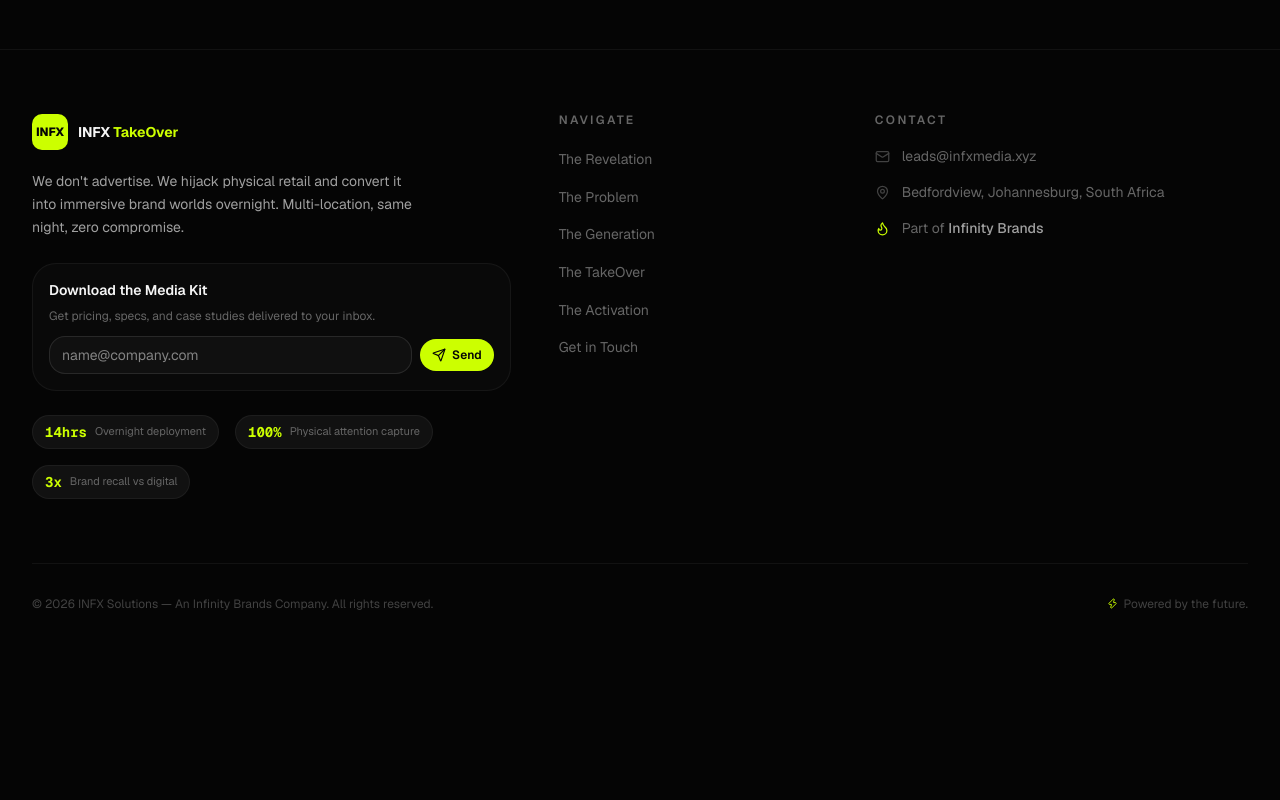
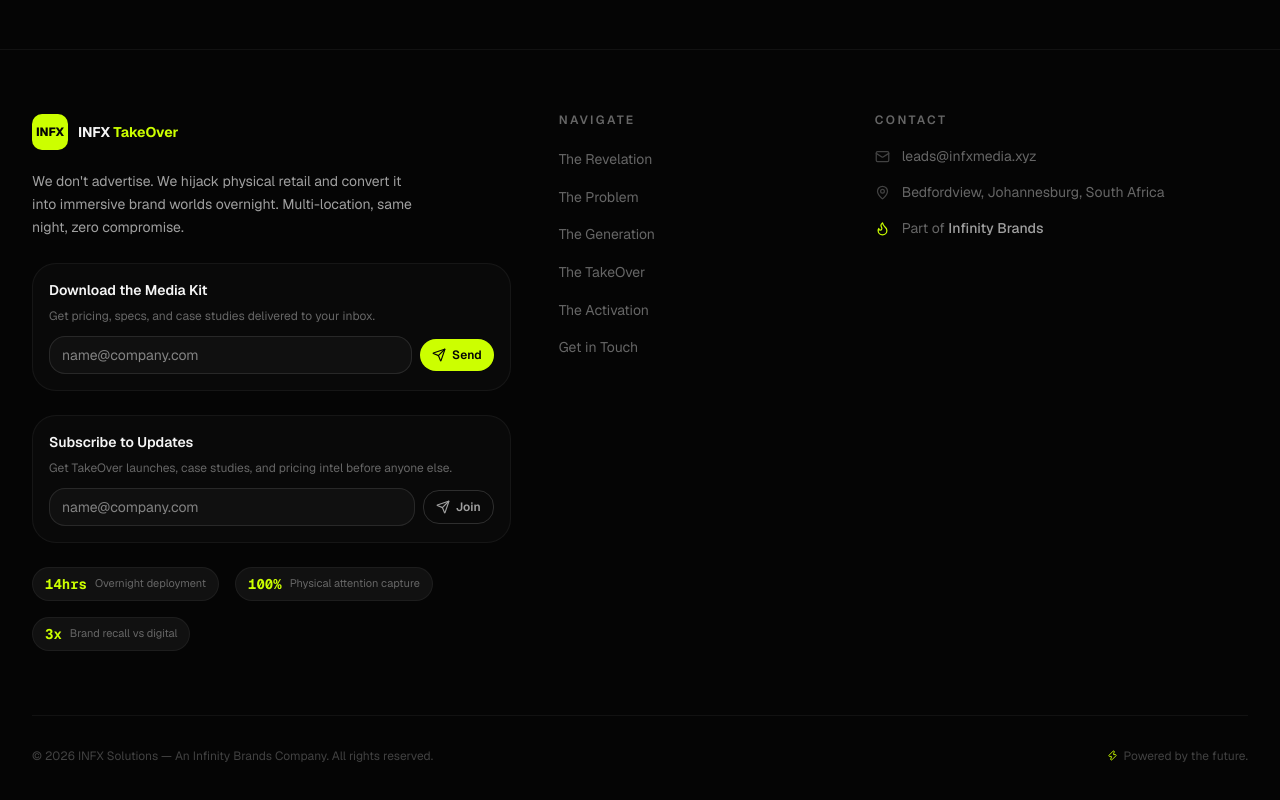
Before and after one commit to targetpraks/infx-media-website, a Next.js app: page /legal in a window 1280 px wide. Shown: the part 988-1788 px from the top of the page. Before the commit the page ends 1664 px from the top, so only its background shows below. Built offline with nearby package versions, Linux system fonts and the light colour scheme.

Commit message:
Task 3: Add newsletter capture in footer

```diff
--- a/src/app/components/Footer.tsx
+++ b/src/app/components/Footer.tsx
@@ -29,6 +29,10 @@ export default function Footer() {
   const [softEmail, setSoftEmail] = useState("");
   const [softStatus, setSoftStatus] = useState<"idle" | "loading" | "success" | "error">("idle");
   const [softError, setSoftError] = useState("");
+
+  const [newsletterEmail, setNewsletterEmail] = useState("");
+  const [newsletterStatus, setNewsletterStatus] = useState<"idle" | "loading" | "success" | "error">("idle");
+  const [newsletterError, setNewsletterError] = useState("");
 
   useEffect(() => {
     const handler = () => setShowBackToTop(window.scrollY > 600);
@@ -67,6 +71,36 @@ export default function Footer() {
     } catch {
       setSoftStatus("error");
       setSoftError("Something went wrong. Please try again.");
+    }
+  };
+
+  const handleNewsletterSubmit = async (e: React.FormEvent) => {
+    e.preventDefault();
+    if (!newsletterEmail.trim() || !/^[^\s@]+@[^\s@]+\.[^\s@]+$/.test(newsletterEmail)) {
+      setNewsletterError("Please enter a valid email.");
+      setNewsletterStatus("error");
+      return;
+    }
+    setNewsletterError("");
+    setNewsletterStatus("loading");
+    try {
+      const res = await fetch(WEB3FORMS_ENDPOINT, {
+        method: "POST",
+        headers: { "Content-Type": "application/json", Accept: "application/json" },
+        body: JSON.stringify({
+          access_key: WEB3FORMS_KEY,
+          subject: "INFX Newsletter Subscription",
+          from_name: "INFX Website",
+          email: newsletterEmail,
+          message: "Newsletter subscription — user wants updates via footer.",
+        }),
+      });
+      if (!res.ok) throw new Error("Submission failed");
+      setNewsletterStatus("success");
+      setNewsletterEmail("");
+    } catch {
+      setNewsletterStatus("error");
+      setNewsletterError("Something went wrong. Please try again.");
     }
   };
 
@@ -121,6 +155,42 @@ export default function Footer() {
               )}
               {softStatus === "success" && (
                 <p className="mt-2 text-xs text-emerald-400" role="status">Media kit request sent — check your inbox.</p>
+              )}
+            </div>
+
+            {/* Newsletter capture */}
+            <div className="rounded-xl border border-white/5 bg-white/[0.02] p-4 mb-6">
+              <p className="text-text-primary text-sm font-semibold mb-2">Subscribe to Updates</p>
+              <p className="text-text-tertiary text-xs mb-3">Get TakeOver launches, case studies, and pricing intel before anyone else.</p>
+              <form onSubmit={handleNewsletterSubmit} className="flex items-center gap-2" noValidate>
+                <input
+                  type="email"
+                  placeholder="name@company.com"
+                  value={newsletterEmail}
+                  onChange={(e) => { setNewsletterEmail(e.target.value); if (newsletterError) { setNewsletterError(""); setNewsletterStatus("idle"); } }}
+                  className="flex-1 bg-white/[0.03] border border-white/10 rounded-lg px-3 py-2 text-sm text-foreground focus:border-lime/50 outline-none transition"
+                  aria-label="Email for newsletter"
+                  aria-invalid={newsletterStatus === "error"}
+                  aria-describedby="newsletter-error"
+                />
+                <button
+                  type="submit"
+                  disabled={newsletterStatus === "loading"}
+                  className="shrink-0 inline-flex items-center gap-1.5 border border-white/15 text-text-secondary px-3 py-2 rounded-lg text-xs font-semibold hover:border-lime/40 hover:text-lime transition disabled:opacity-50"
+                >
+                  {newsletterStatus === "loading" ? (
+                    <span className="w-3 h-3 border-2 border-text-secondary/30 border-t-text-secondary rounded-full animate-spin" />
+                  ) : (
+                    <Send size={14} />
+                  )}
+                  Join
+                </button>
+              </form>
+              {newsletterStatus === "error" && newsletterError && (
+                <p id="newsletter-error" className="mt-2 text-xs text-blood" role="alert">{newsletterError}</p>
+              )}
+              {newsletterStatus === "success" && (
+                <p className="mt-2 text-xs text-emerald-400" role="status">Subscribed — welcome to the movement.</p>
               )}
             </div>
 
```
